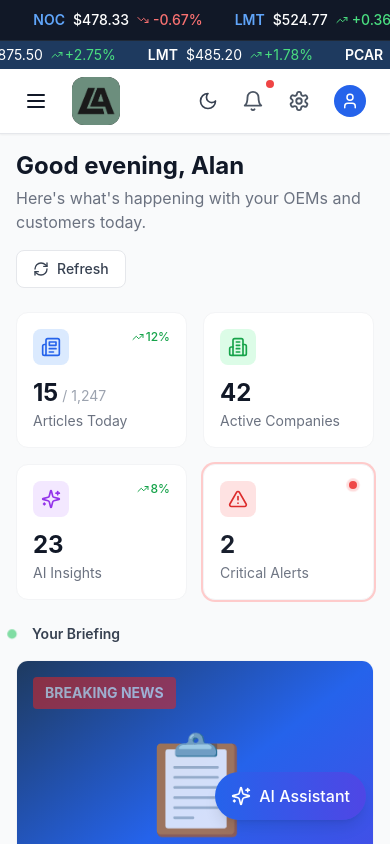
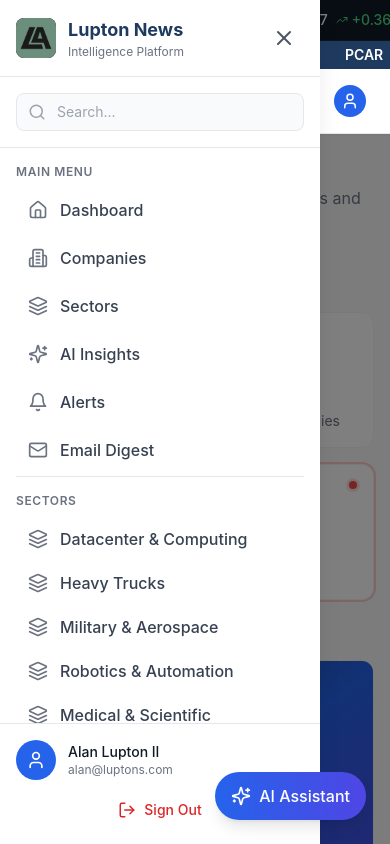
Before and after one commit to daffytajg/Lupton-News, a Next.js app: page / in a window 390 px wide. Both pictures are taken after a click on the button 36 px from the left and 101 px from the top of the page. Shown: the top 844 px of the page. Built offline with nearby package versions, Linux system fonts and the light colour scheme.

Commit message:
Fix mobile hamburger menu - add fully functional sliding sidebar with navigation

```diff
--- a/src/components/Header.tsx
+++ b/src/components/Header.tsx
@@ -13,10 +13,19 @@
   ChevronDown,
   Sparkles,
   TrendingUp,
+  Home,
+  Building2,
+  Layers,
+  Newspaper,
+  BarChart3,
+  Mail,
+  HelpCircle,
+  LogOut,
 } from 'lucide-react';
 import { cn } from '@/lib/utils';
 import { MOCK_ALERTS } from '@/data/mockNews';
 import { ThemeToggle } from '@/components/ThemeToggle';
+import { SECTORS } from '@/data/sectors';
 
 interface HeaderProps {
   onMenuToggle?: () => void;
@@ -27,10 +36,22 @@
   const [searchQuery, setSearchQuery] = useState('');
   const [showNotifications, setShowNotifications] = useState(false);
   const [showUserMenu, setShowUserMenu] = useState(false);
+  const [mobileMenuOpen, setMobileMenuOpen] = useState(false);
 
   const unreadAlerts = MOCK_ALERTS.filter(a => !a.readAt).length;
 
+  const handleMenuToggle = () => {
+    if (onMenuToggle) {
+      onMenuToggle();
+    } else {
+      setMobileMenuOpen(!mobileMenuOpen);
+    }
+  };
+
+  const isMenuOpen = isMobileMenuOpen !== undefined ? isMobileMenuOpen : mobileMenuOpen;
+
   return (
+    <>
       <header className="sticky top-0 z-50 bg-white dark:bg-gray-900 border-b border-gray-200 dark:border-gray-800 shadow-sm">
         {/* Top bar with stock ticker */}
         <div className="bg-lupton-navy text-white py-1 overflow-hidden">
@@ -57,10 +78,15 @@
             {/* Left section */}
             <div className="flex items-center gap-4">
               <button
-              onClick={onMenuToggle}
-              className="lg:hidden p-2 rounded-lg hover:bg-gray-100"
+                onClick={handleMenuToggle}
+                className="lg:hidden p-2 rounded-lg hover:bg-gray-100 dark:hover:bg-gray-800 transition-colors"
+                aria-label="Toggle menu"
               >
-              {isMobileMenuOpen ? <X size={24} /> : <Menu size={24} />}
+                {isMenuOpen ? (
+                  <X size={24} className="text-gray-700 dark:text-gray-300" />
+                ) : (
+                  <Menu size={24} className="text-gray-700 dark:text-gray-300" />
+                )}
               </button>
 
               <Link href="/" className="flex items-center gap-3">
@@ -75,8 +101,8 @@
                   />
                 </div>
                 <div className="hidden sm:block">
-                <h1 className="font-bold text-xl text-lupton-navy">Lupton News</h1>
-                <p className="text-xs text-gray-500">Intelligence Platform</p>
+                  <h1 className="font-bold text-xl text-lupton-navy dark:text-white">Lupton News</h1>
+                  <p className="text-xs text-gray-500 dark:text-gray-400">Intelligence Platform</p>
                 </div>
               </Link>
             </div>
@@ -98,7 +124,7 @@
                     placeholder="Search news, companies, sectors..."
                     value={searchQuery}
                     onChange={(e) => setSearchQuery(e.target.value)}
-                  className="w-full pl-10 pr-4 py-2.5 bg-gray-50 border border-gray-200 rounded-xl focus:outline-none focus:ring-2 focus:ring-lupton-blue focus:border-transparent transition-all"
+                    className="w-full pl-10 pr-4 py-2.5 bg-gray-50 dark:bg-gray-800 border border-gray-200 dark:border-gray-700 rounded-xl focus:outline-none focus:ring-2 focus:ring-lupton-blue focus:border-transparent transition-all text-gray-900 dark:text-white"
                   />
                   <div className="absolute right-3 top-1/2 -translate-y-1/2 flex items-center gap-1 text-xs text-gray-400">
                     <Sparkles size={14} className="text-lupton-accent" />
@@ -113,7 +139,7 @@
               {/* AI Insights Button */}
               <Link
                 href="/insights"
-              className="hidden sm:flex items-center gap-2 px-3 py-2 bg-gradient-to-r from-indigo-50 to-purple-50 border border-indigo-100 rounded-lg text-indigo-700 hover:from-indigo-100 hover:to-purple-100 transition-all"
+                className="hidden sm:flex items-center gap-2 px-3 py-2 bg-gradient-to-r from-indigo-50 to-purple-50 dark:from-indigo-900/30 dark:to-purple-900/30 border border-indigo-100 dark:border-indigo-800 rounded-lg text-indigo-700 dark:text-indigo-300 hover:from-indigo-100 hover:to-purple-100 dark:hover:from-indigo-900/50 dark:hover:to-purple-900/50 transition-all"
               >
                 <Sparkles size={16} />
                 <span className="text-sm font-medium">AI Insights</span>
@@ -126,9 +152,9 @@
               <div className="relative">
                 <button
                   onClick={() => setShowNotifications(!showNotifications)}
-                className="p-2 rounded-lg hover:bg-gray-100 relative"
+                  className="p-2 rounded-lg hover:bg-gray-100 dark:hover:bg-gray-800 relative"
                 >
-                <Bell size={22} className="text-gray-600" />
+                  <Bell size={22} className="text-gray-600 dark:text-gray-400" />
                   {unreadAlerts > 0 && (
                     <span className="notification-dot" />
                   )}
@@ -143,15 +169,15 @@
               </div>
 
               {/* Settings */}
-            <Link href="/settings" className="p-2 rounded-lg hover:bg-gray-100">
-              <Settings size={22} className="text-gray-600" />
+              <Link href="/settings" className="p-2 rounded-lg hover:bg-gray-100 dark:hover:bg-gray-800">
+                <Settings size={22} className="text-gray-600 dark:text-gray-400" />
               </Link>
 
               {/* User Menu */}
               <div className="relative">
                 <button
                   onClick={() => setShowUserMenu(!showUserMenu)}
-                className="flex items-center gap-2 p-2 rounded-lg hover:bg-gray-100"
+                  className="flex items-center gap-2 p-2 rounded-lg hover:bg-gray-100 dark:hover:bg-gray-800"
                 >
                   <div className="w-8 h-8 rounded-full bg-lupton-blue flex items-center justify-center">
                     <User size={18} className="text-white" />
@@ -167,6 +193,149 @@
           </div>
         </div>
       </header>
+
+      {/* Mobile Sidebar Overlay */}
+      {isMenuOpen && (
+        <div
+          className="fixed inset-0 bg-black/50 z-40 lg:hidden"
+          onClick={handleMenuToggle}
+        />
+      )}
+
+      {/* Mobile Sidebar */}
+      <div
+        className={cn(
+          'fixed top-0 left-0 h-full w-80 bg-white dark:bg-gray-900 z-50 transform transition-transform duration-300 ease-in-out lg:hidden shadow-xl',
+          isMenuOpen ? 'translate-x-0' : '-translate-x-full'
+        )}
+      >
+        {/* Sidebar Header */}
+        <div className="flex items-center justify-between p-4 border-b border-gray-200 dark:border-gray-800">
+          <div className="flex items-center gap-3">
+            <div className="w-10 h-10 rounded-lg overflow-hidden bg-[#1a1a1a] flex items-center justify-center">
+              <Image
+                src="/lupton-logo.png"
+                alt="Lupton Associates"
+                width={40}
+                height={40}
+                className="object-contain"
+              />
+            </div>
+            <div>
+              <h2 className="font-bold text-lg text-lupton-navy dark:text-white">Lupton News</h2>
+              <p className="text-xs text-gray-500 dark:text-gray-400">Intelligence Platform</p>
+            </div>
+          </div>
+          <button
+            onClick={handleMenuToggle}
+            className="p-2 rounded-lg hover:bg-gray-100 dark:hover:bg-gray-800"
+          >
+            <X size={24} className="text-gray-600 dark:text-gray-400" />
+          </button>
+        </div>
+
+        {/* Mobile Search */}
+        <div className="p-4 border-b border-gray-200 dark:border-gray-800">
+          <form
+            onSubmit={(e) => {
+              e.preventDefault();
+              if (searchQuery.trim()) {
+                window.location.href = `/search?q=${encodeURIComponent(searchQuery)}`;
+                handleMenuToggle();
+              }
+            }}
+          >
+            <div className="relative">
+              <Search className="absolute left-3 top-1/2 -translate-y-1/2 text-gray-400" size={18} />
+              <input
+                type="text"
+                placeholder="Search..."
+                value={searchQuery}
+                onChange={(e) => setSearchQuery(e.target.value)}
+                className="w-full pl-10 pr-4 py-2 bg-gray-50 dark:bg-gray-800 border border-gray-200 dark:border-gray-700 rounded-lg text-sm text-gray-900 dark:text-white"
+              />
+            </div>
+          </form>
+        </div>
+
+        {/* Navigation Links */}
+        <nav className="p-4 space-y-1 overflow-y-auto max-h-[calc(100vh-200px)]">
+          <p className="text-xs font-semibold text-gray-500 dark:text-gray-400 uppercase tracking-wider mb-2">
+            Main Menu
+          </p>
+
+          <MobileNavLink href="/" icon={Home} label="Dashboard" onClick={handleMenuToggle} />
+          <MobileNavLink href="/companies" icon={Building2} label="Companies" onClick={handleMenuToggle} />
+          <MobileNavLink href="/sectors" icon={Layers} label="Sectors" onClick={handleMenuToggle} />
+          <MobileNavLink href="/insights" icon={Sparkles} label="AI Insights" onClick={handleMenuToggle} />
+          <MobileNavLink href="/alerts" icon={Bell} label="Alerts" onClick={handleMenuToggle} />
+          <MobileNavLink href="/email-digest" icon={Mail} label="Email Digest" onClick={handleMenuToggle} />
+
+          <div className="pt-4 mt-4 border-t border-gray-200 dark:border-gray-800">
+            <p className="text-xs font-semibold text-gray-500 dark:text-gray-400 uppercase tracking-wider mb-2">
+              Sectors
+            </p>
+            {SECTORS.map((sector) => (
+              <MobileNavLink
+                key={sector.id}
+                href={`/sectors/${sector.id}`}
+                icon={Layers}
+                label={sector.name}
+                onClick={handleMenuToggle}
+              />
+            ))}
+          </div>
+
+          <div className="pt-4 mt-4 border-t border-gray-200 dark:border-gray-800">
+            <p className="text-xs font-semibold text-gray-500 dark:text-gray-400 uppercase tracking-wider mb-2">
+              Account
+            </p>
+            <MobileNavLink href="/settings" icon={Settings} label="Settings" onClick={handleMenuToggle} />
+            <MobileNavLink href="/help" icon={HelpCircle} label="Help & Support" onClick={handleMenuToggle} />
+          </div>
+        </nav>
+
+        {/* Footer */}
+        <div className="absolute bottom-0 left-0 right-0 p-4 border-t border-gray-200 dark:border-gray-800 bg-white dark:bg-gray-900">
+          <div className="flex items-center gap-3 mb-3">
+            <div className="w-10 h-10 rounded-full bg-lupton-blue flex items-center justify-center">
+              <User size={20} className="text-white" />
+            </div>
+            <div>
+              <p className="font-medium text-gray-900 dark:text-white text-sm">Alan Lupton II</p>
+              <p className="text-xs text-gray-500 dark:text-gray-400">alan@luptons.com</p>
+            </div>
+          </div>
+          <button className="w-full flex items-center justify-center gap-2 px-4 py-2 text-red-600 hover:bg-red-50 dark:hover:bg-red-900/20 rounded-lg text-sm font-medium transition-colors">
+            <LogOut size={18} />
+            Sign Out
+          </button>
+        </div>
+      </div>
+    </>
+  );
+}
+
+function MobileNavLink({
+  href,
+  icon: Icon,
+  label,
+  onClick,
+}: {
+  href: string;
+  icon: React.ElementType;
+  label: string;
+  onClick: () => void;
+}) {
+  return (
+    <Link
+      href={href}
+      onClick={onClick}
+      className="flex items-center gap-3 px-3 py-2.5 rounded-lg text-gray-700 dark:text-gray-300 hover:bg-gray-100 dark:hover:bg-gray-800 transition-colors"
+    >
+      <Icon size={20} className="text-gray-500 dark:text-gray-400" />
+      <span className="font-medium">{label}</span>
+    </Link>
   );
 }
 
@@ -198,9 +367,9 @@
   return (
     <>
       <div className="fixed inset-0 z-40" onClick={onClose} />
-      <div className="absolute right-0 top-full mt-2 w-96 bg-white rounded-xl shadow-xl border border-gray-200 z-50 overflow-hidden">
-        <div className="p-4 border-b border-gray-100 flex items-center justify-between">
-          <h3 className="font-semibold text-gray-900">Notifications</h3>
+      <div className="absolute right-0 top-full mt-2 w-96 bg-white dark:bg-gray-800 rounded-xl shadow-xl border border-gray-200 dark:border-gray-700 z-50 overflow-hidden">
+        <div className="p-4 border-b border-gray-100 dark:border-gray-700 flex items-center justify-between">
+          <h3 className="font-semibold text-gray-900 dark:text-white">Notifications</h3>
           <Link
             href="/alerts"
             className="text-sm text-lupton-blue hover:underline"
@@ -216,8 +385,8 @@
               href="/alerts"
               onClick={onClose}
               className={cn(
-                'block p-4 border-b border-gray-50 hover:bg-gray-50 cursor-pointer',
-                !alert.readAt && 'bg-blue-50/50'
+                'block p-4 border-b border-gray-50 dark:border-gray-700 hover:bg-gray-50 dark:hover:bg-gray-700 cursor-pointer',
+                !alert.readAt && 'bg-blue-50/50 dark:bg-blue-900/20'
               )}
             >
               <div className="flex items-start gap-3">
@@ -229,10 +398,10 @@
                   alert.priority === 'low' && 'bg-blue-500'
                 )} />
                 <div className="flex-1 min-w-0">
-                  <p className="font-medium text-sm text-gray-900 truncate">
+                  <p className="font-medium text-sm text-gray-900 dark:text-white truncate">
                     {alert.title}
                   </p>
-                  <p className="text-xs text-gray-500 mt-0.5 line-clamp-2">
+                  <p className="text-xs text-gray-500 dark:text-gray-400 mt-0.5 line-clamp-2">
                     {alert.message}
                   </p>
                 </div>
@@ -240,10 +409,10 @@
             </Link>
           ))}
         </div>
-        <div className="p-3 bg-gray-50 border-t border-gray-100">
+        <div className="p-3 bg-gray-50 dark:bg-gray-800 border-t border-gray-100 dark:border-gray-700">
           <Link
             href="/settings"
-            className="text-sm text-gray-600 hover:text-lupton-blue"
+            className="text-sm text-gray-600 dark:text-gray-400 hover:text-lupton-blue"
             onClick={onClose}
           >
             Manage notification preferences →
@@ -258,36 +427,36 @@
   return (
     <>
       <div className="fixed inset-0 z-40" onClick={onClose} />
-      <div className="absolute right-0 top-full mt-2 w-56 bg-white rounded-xl shadow-xl border border-gray-200 z-50 overflow-hidden">
-        <div className="p-4 border-b border-gray-100">
-          <p className="font-medium text-gray-900">Alan Lupton II</p>
-          <p className="text-sm text-gray-500">alan@luptons.com</p>
+      <div className="absolute right-0 top-full mt-2 w-56 bg-white dark:bg-gray-800 rounded-xl shadow-xl border border-gray-200 dark:border-gray-700 z-50 overflow-hidden">
+        <div className="p-4 border-b border-gray-100 dark:border-gray-700">
+          <p className="font-medium text-gray-900 dark:text-white">Alan Lupton II</p>
+          <p className="text-sm text-gray-500 dark:text-gray-400">alan@luptons.com</p>
         </div>
         <div className="p-2">
           <Link
             href="/settings"
-            className="block px-3 py-2 text-sm text-gray-700 hover:bg-gray-50 rounded-lg"
+            className="block px-3 py-2 text-sm text-gray-700 dark:text-gray-300 hover:bg-gray-50 dark:hover:bg-gray-700 rounded-lg"
             onClick={onClose}
           >
             Profile Settings
           </Link>
           <Link
             href="/companies"
-            className="block px-3 py-2 text-sm text-gray-700 hover:bg-gray-50 rounded-lg"
+            className="block px-3 py-2 text-sm text-gray-700 dark:text-gray-300 hover:bg-gray-50 dark:hover:bg-gray-700 rounded-lg"
             onClick={onClose}
           >
             My Companies
           </Link>
           <Link
             href="/settings"
-            className="block px-3 py-2 text-sm text-gray-700 hover:bg-gray-50 rounded-lg"
+            className="block px-3 py-2 text-sm text-gray-700 dark:text-gray-300 hover:bg-gray-50 dark:hover:bg-gray-700 rounded-lg"
             onClick={onClose}
           >
             Notification Settings
           </Link>
         </div>
-        <div className="p-2 border-t border-gray-100">
-          <button className="w-full px-3 py-2 text-sm text-left text-red-600 hover:bg-red-50 rounded-lg">
+        <div className="p-2 border-t border-gray-100 dark:border-gray-700">
+          <button className="w-full px-3 py-2 text-sm text-left text-red-600 hover:bg-red-50 dark:hover:bg-red-900/20 rounded-lg">
             Sign Out
           </button>
         </div>
```
Lines whose indentation alone changed are shown as unchanged.
